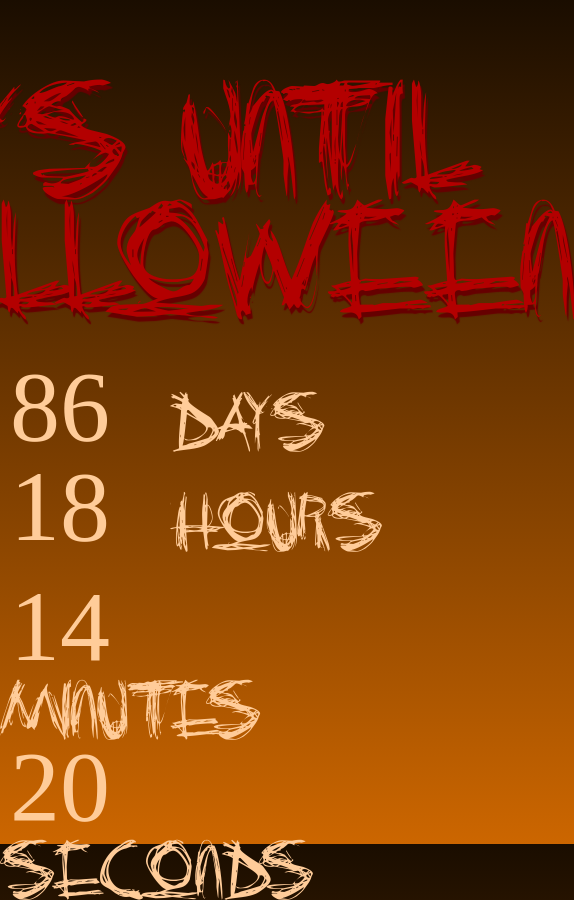
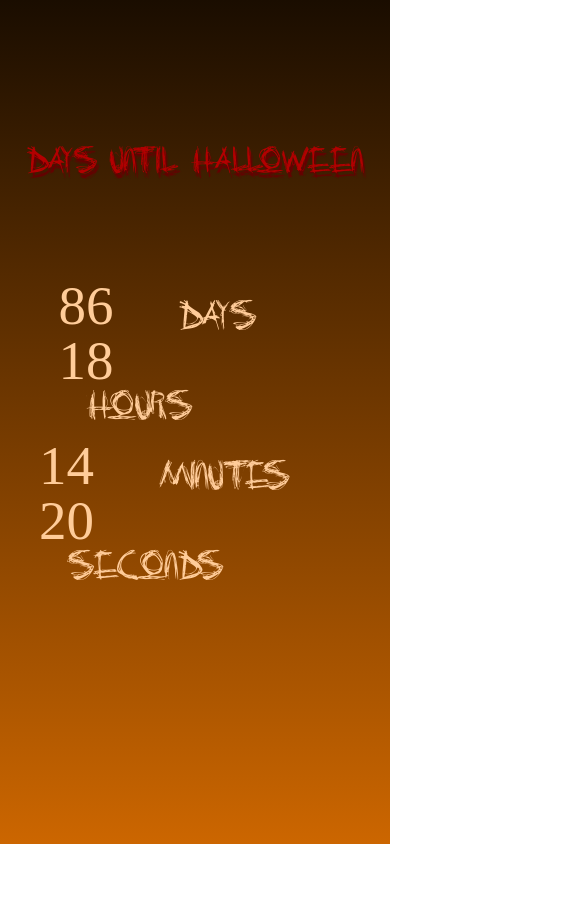
Before and after one commit to sammarston15/home-days-til-halloween, a plain HTML site: page index.html in a window 390 px wide. Shown: the whole page, 574 px wide, since content can reach past the window. After the commit the page ends 844 px from the top, so only its background shows below. Drawn offline with Linux system fonts and the light colour scheme.

Commit message:
made mobile responsive

```diff
--- a/index.css
+++ b/index.css
@@ -18,7 +18,7 @@ body {
     margin-top: 80px;
     width: 100%;
     height: 250px;
-    font-size: 120px;
+    font-size: 7vw;
     color: #b30000;
     text-shadow: 2px 5px 1px #660000;
     display: flex;
@@ -27,35 +27,107 @@ body {
 }
 
 .count-container {
+    width: 100%;
     margin-top: 40px;
-    font-size: 60px;
+    font-size: 4vw;
     display: flex;
     flex-direction: column;
     align-items: center;
 
 }
 
+span {
+    margin-right: 65px;
+}
+
 .top {
+    margin-left: 125px;
     margin-bottom: 20px;
+    width: 70%;
+}
+
+.bottom {
+    margin-left: 125px;
+    width: 80%;
 }
 
 .days {
-    font-size: 100px;
+    font-size: 9vw;
     margin-right: 10px;
-    margin-left: 10px;
+    margin-left: 15px;
 }
 .hours {
-    font-size: 100px;
+    font-size: 9vw;
     margin-right: 10px;
-    margin-left: 10px;
+    margin-left: 15px;
 }
 .minutes {
-    font-size: 100px;
+    font-size: 9vw;
     margin-right: 10px;
-    margin-left: 10px;
+    margin-left: 15px;
 }
 .seconds {
-    font-size: 100px;
+    font-size: 9vw;
     margin-right: 10px;
-    margin-left: 10px;
+    margin-left: 15px;
 }
+
+@media (max-width: 450px) {
+    .title-container {
+        margin-top: 80px;
+        width: 100%;
+        height: 160px;
+        font-size: 7vw;
+        color: #b30000;
+        text-shadow: 2px 5px 1px #660000;
+        display: flex;
+        justify-content: center;
+        align-items: center;
+    }
+
+    .count-container {
+        width: 100%;
+        height: 200px;
+        margin-top: 40px;
+        font-size: 30px;
+        display: flex;
+        flex-direction: column;
+        align-items: center;
+
+    }
+
+    span  {
+        margin-right: 55px;
+        margin-left: 28px;
+    }
+
+    .top {
+        margin-bottom: 20px;
+        margin-left: 0px;
+    }
+
+    .bottom {
+        margin-left: 0px;
+    }
+
+    .days {
+        font-size: 55px;
+        margin-right: 10px;
+        margin-left: 0px;
+    }
+    .hours {
+        font-size: 55px;
+        margin-right: 10px;
+        margin-left: 0px;
+    }
+    .minutes {
+        font-size: 55px;
+        margin-right: 10px;
+        margin-left: 0px;
+    }
+    .seconds {
+        font-size: 55px;
+        margin-right: 10px;
+        margin-left: 0px;
+    }
+}
```
Also changed, not shown: index.js (+4 -4 lines).
